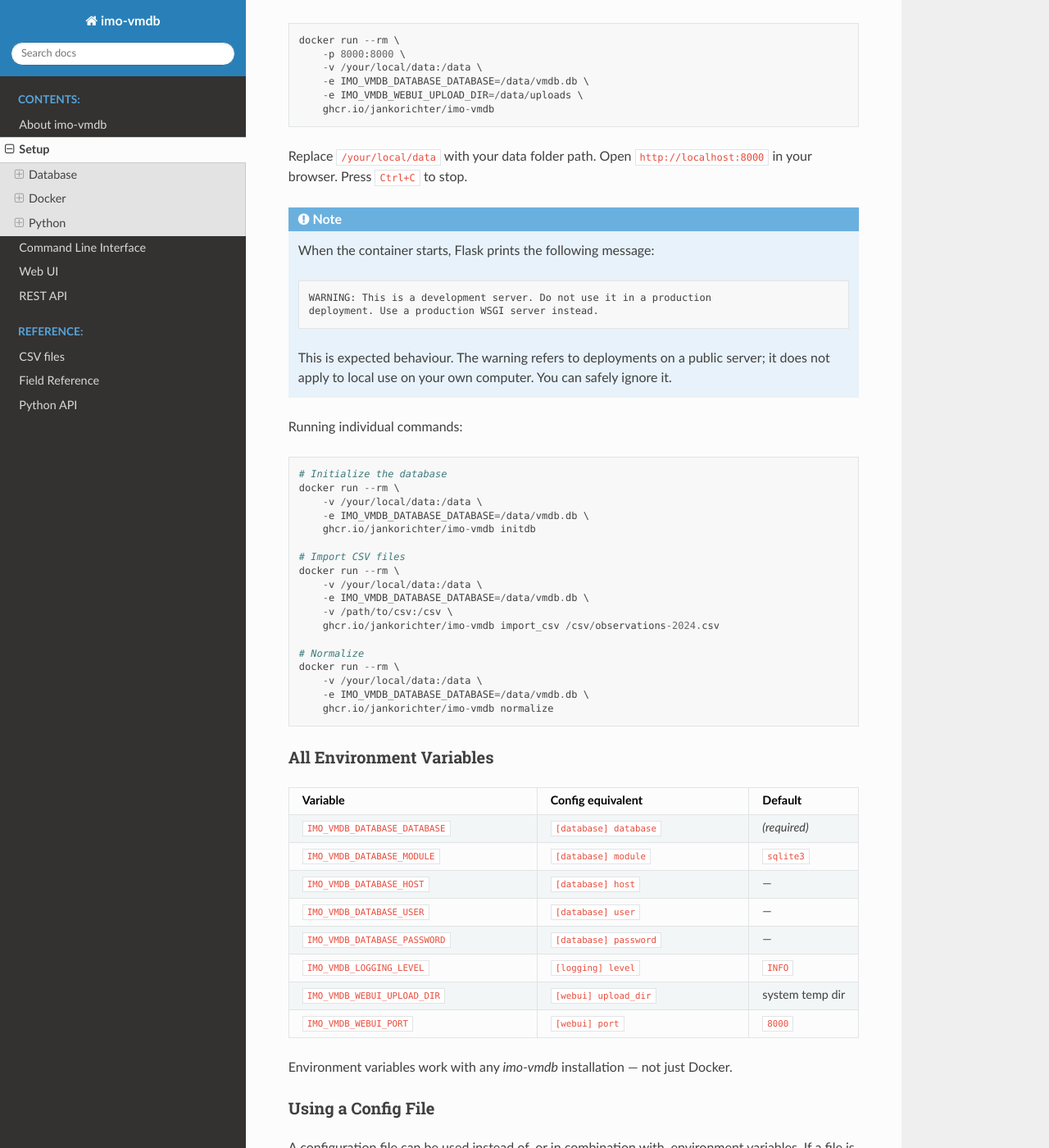
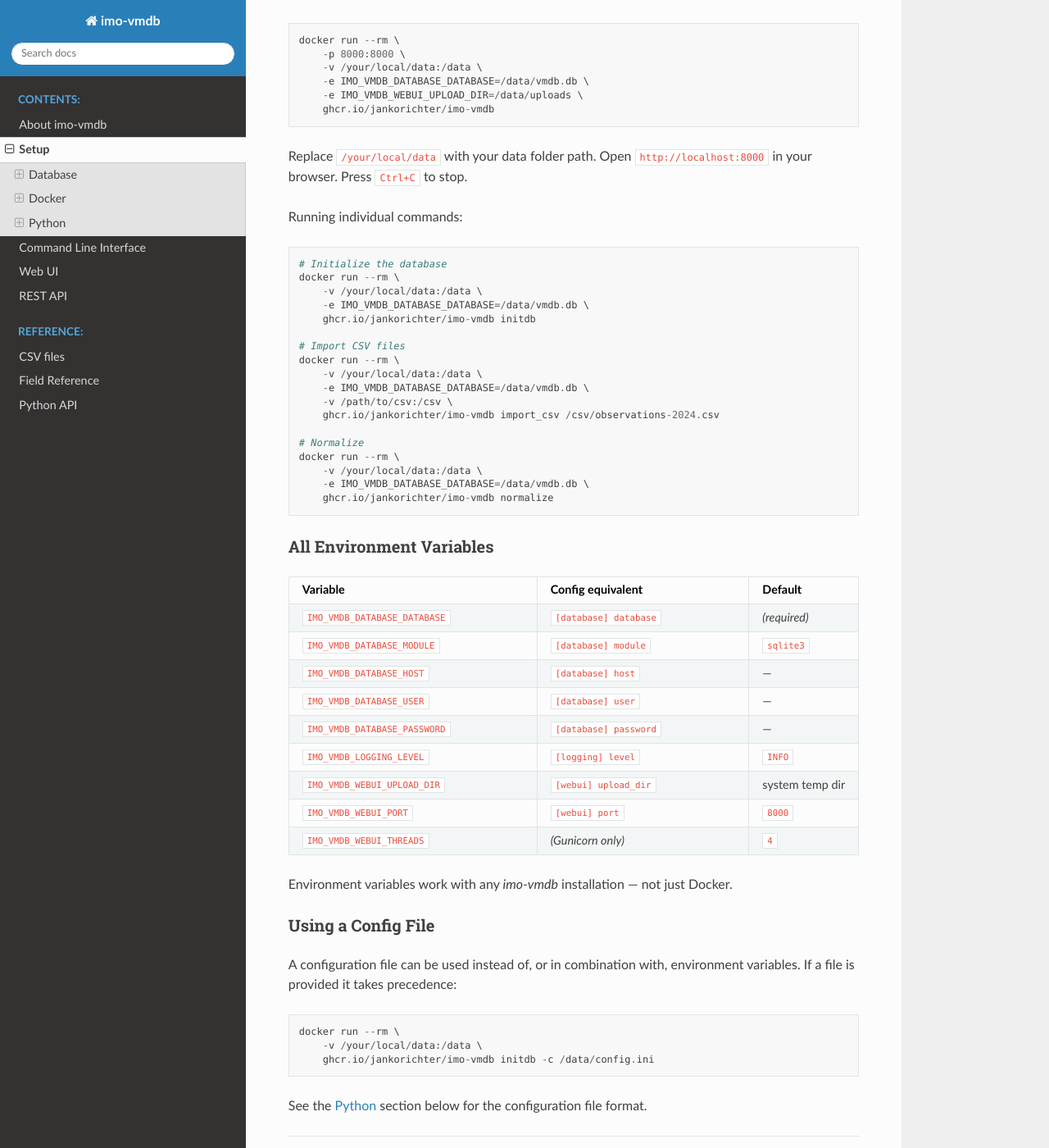
Before and after one commit to jankorichter/imo-vmdb, a Sphinx documentation site: the page built from docs/setup.rst, in a window 1280 px wide and 1400 px high, scrolled down 1282 px. Shown: the whole window at 82% size. Built offline with Sphinx 7.4.7 and the Read the Docs theme 3.1.0, drawn with Linux system fonts in a browser that asks for light colours; some of the changed text lies outside the part shown.

```diff
--- a/docs/index.rst
+++ b/docs/index.rst
@@ -8,9 +8,9 @@
 
 The tool can be used in two ways:
 
-- **Docker** (recommended for most users): run the web-based control panel
+- **Docker**: run the web-based control panel
   without any local Python installation — see :ref:`setup`.
-- **Python package**: use the command-line interface directly via Poetry —
+- **Python package**: install via pip and use the command-line interface —
   see :ref:`setup`.
 
 .. toctree::
--- a/docs/setup.rst
+++ b/docs/setup.rst
@@ -74,19 +74,6 @@
 Replace ``/your/local/data`` with your data folder path.
 Open ``http://localhost:8000`` in your browser.  Press ``Ctrl+C`` to stop.
 
-.. note::
-
-   When the container starts, Flask prints the following message:
-
-   .. code-block:: text
-
-      WARNING: This is a development server. Do not use it in a production
-      deployment. Use a production WSGI server instead.
-
-   This is expected behaviour.  The warning refers to deployments on a
-   public server; it does not apply to local use on your own computer.
-   You can safely ignore it.
-
 Running individual commands::
 
     # Initialize the database
@@ -142,6 +129,9 @@
    * - ``IMO_VMDB_WEBUI_PORT``
      - ``[webui] port``
      - ``8000``
+   * - ``IMO_VMDB_WEBUI_THREADS``
+     - *(Gunicorn only)*
+     - ``4``
 
 Environment variables work with any *imo-vmdb* installation — not just Docker.
 
@@ -192,9 +182,6 @@
 .. note::
    The rest of this documentation assumes *imo-vmdb* is either installed
    system-wide or that the virtual environment is already activated.
-
-For work with the source code or running from a local clone, see the
-``README.md`` in the project root for setup instructions using Poetry.
 
 **PostgreSQL and MySQL**
 
--- a/pyproject.toml
+++ b/pyproject.toml
@@ -33,12 +33,14 @@
 flask = "^3.0"
 psycopg2 = { version = "^2.9", optional = true }
 pymysql = { version = "^1.0", optional = true }
+gunicorn = { version = ">=22.0", optional = true }
 Sphinx = { version = "^8.0", optional = true }
 sphinx-rtd-theme = { version = "^3.0", optional = true }
 
 [tool.poetry.extras]
 mysql = ["pymysql"]
 pgsql = ["psycopg2"]
+web = ["gunicorn"]
 docs = ["Sphinx", "sphinx-rtd-theme"]
 
 [tool.poetry.scripts]
```
Also changed, not shown: CLAUDE.md (+12 -0 lines), README.md (+13 -0 lines), docs/api.rst (+30 -0 lines), docs/cli.rst (+11 -0 lines), 5 other files.
